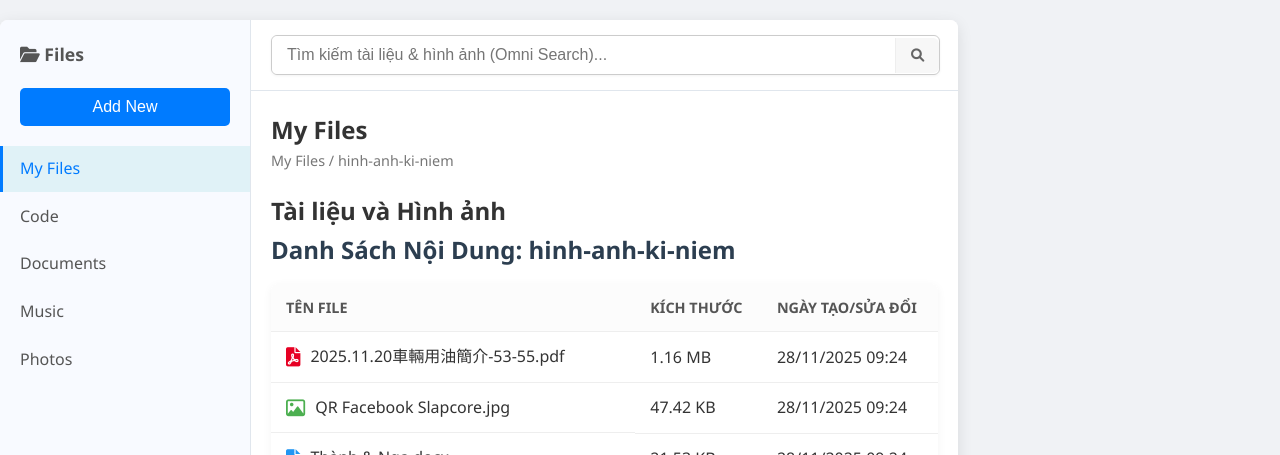
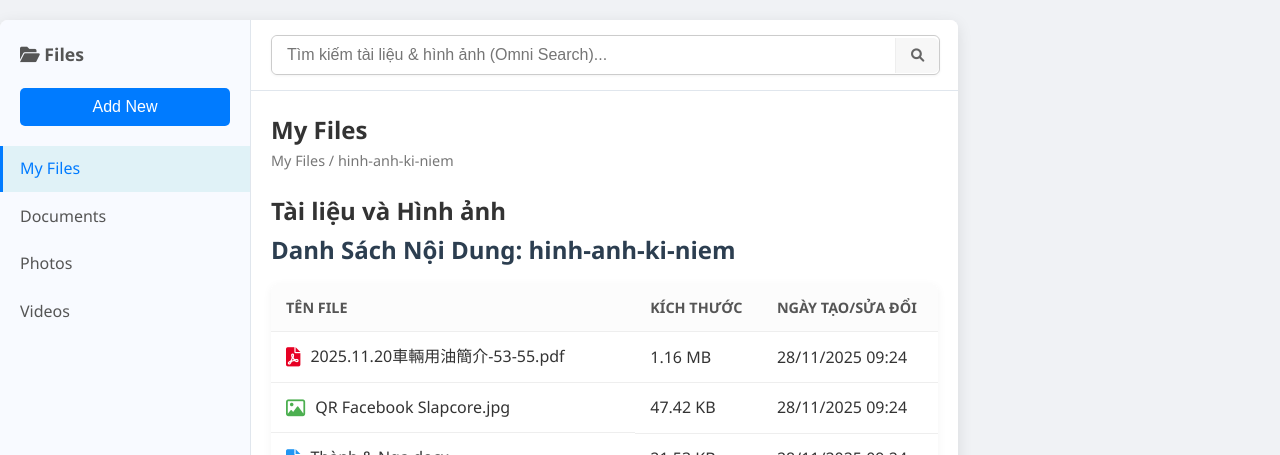
Before and after one commit to VongXauKin/mydata, a Jekyll site: the page built from hinh-anh-ki-niem/index.html, in a window 1280 px wide. Shown: the top 455 px of the page. Built offline with Jekyll 4.4.1, drawn with Linux system fonts in a browser that asks for light colours; comment, search, counter and statistics services are not loaded.

Commit message:
Update default.html

```diff
--- a/_layouts/default.html
+++ b/_layouts/default.html
@@ -21,10 +21,9 @@
             <nav class="sidebar-nav">
                 <ul>
                     <li><a href="{{ site.baseurl }}/hinh-anh-ki-niem/" {% if page.url contains '/hinh-anh-ki-niem/' %}class="active"{% endif %}>My Files</a></li>
-                    <li><a href="#">Code</a></li>
                     <li><a href="#">Documents</a></li>
-                    <li><a href="#">Music</a></li>
                     <li><a href="#">Photos</a></li>
+                    <li><a href="#">Videos</a></li>
                 </ul>
             </nav>
         </aside>
```
